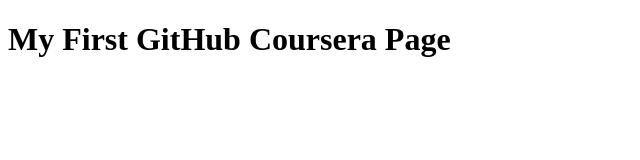
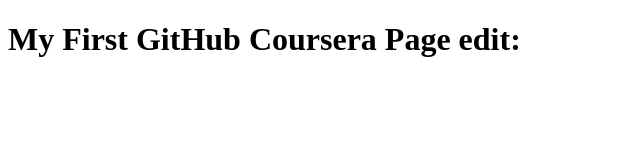
Before and after one commit to rwelch0632/coursera_test, a plain HTML site: page site/index.html in a window 1280 px wide. Shown: the whole page, without its empty margins (0-640 px from the left). Drawn offline with Linux system fonts and the light colour scheme.

Commit message:
Small content modification

```diff
--- a/site/index.html
+++ b/site/index.html
@@ -4,6 +4,6 @@
 	<title>My First GitHub Coursera Page</title>
 </head>
 <body>
-<h1>My First GitHub Coursera Page</h1>
+<h1>My First GitHub Coursera Page edit: </h1>
 </body>
 </html>
```
